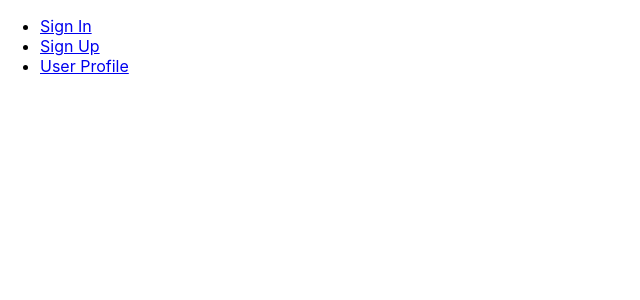
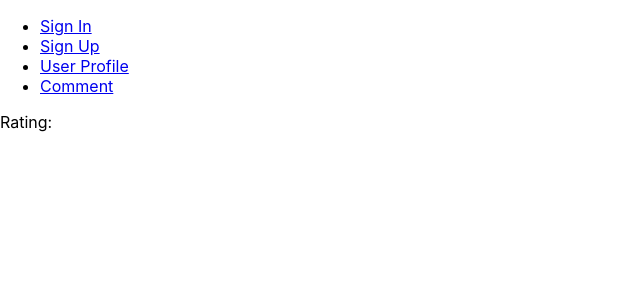
Before and after one commit to TrojanHousing/Frontend, a React (Create React App) app in the folder trojan-housing/: page /Comment in a window 1280 px wide. Shown: the top 300 px of the page, without its empty margins (0-640 px from the left). Built offline with nearby package versions, Linux system fonts and the light colour scheme.

Commit message:
Comment Object

```diff
--- a/trojan-housing/src/App.js
+++ b/trojan-housing/src/App.js
@@ -3,7 +3,8 @@ import { BrowserRouter as Router, Route, Routes } from 'react-router-dom';
 import SignIn from './SignIn';
 import SignUp from './SignUp';
 import Navbar from './Navbar';
-import UserProfile from './userProfile';
+import UserProfile from './UserProfile';
+import Comment from './Comment';
 
 const App = () => {
   return (
@@ -13,7 +14,8 @@ const App = () => {
         <Routes>
           <Route path="/SignIn" element={<SignIn />} />
           <Route path="/SignUp" element={<SignUp />} />
-          <Route path="/userprofile" element={<UserProfile />} />
+          <Route path="/UserProfile" element={<UserProfile />} />
+          <Route path="/Comment" element={<Comment />} />
         </Routes>
       </div>
     </Router>
--- /dev/null
+++ b/trojan-housing/src/Comment.js
@@ -0,0 +1,18 @@
+import React from 'react';
+
+const Comment = ({ rating, date, commentText, username }) => {
+  return (
+    <div className="comment">
+      <div className="comment-header">
+        <span>{username}</span>
+        <span>{date}</span>
+        <p>Rating: {rating}</p>
+      </div>
+      <div className="comment-body">
+        <p>{commentText}</p>
+      </div>
+    </div>
+  );
+};
+
+export default Comment;
--- a/trojan-housing/src/Navbar.js
+++ b/trojan-housing/src/Navbar.js
@@ -12,7 +12,12 @@ const Navbar = () => {
           <Link to="/SignUp">Sign Up</Link>
         </li>
         <li>
-          <Link to="/userProfile">User Profile</Link>
+          <Link to="/UserProfile">User Profile</Link>
+        </li>
+
+        {/* This is for testing only!! We will not have a separate comment page */}
+        <li>
+          <Link to="/Comment">Comment</Link>
         </li>
       </ul>
     </nav>
```
